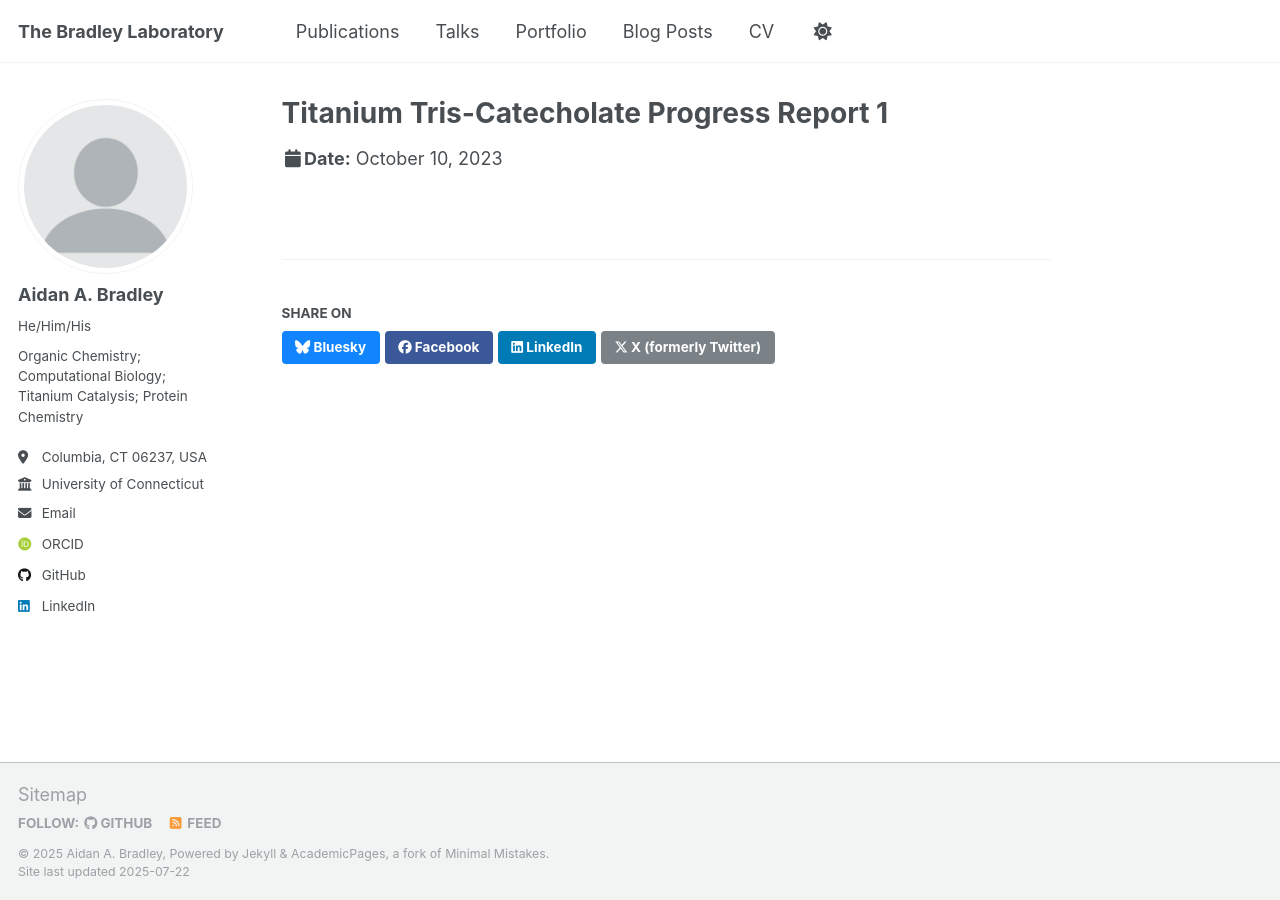
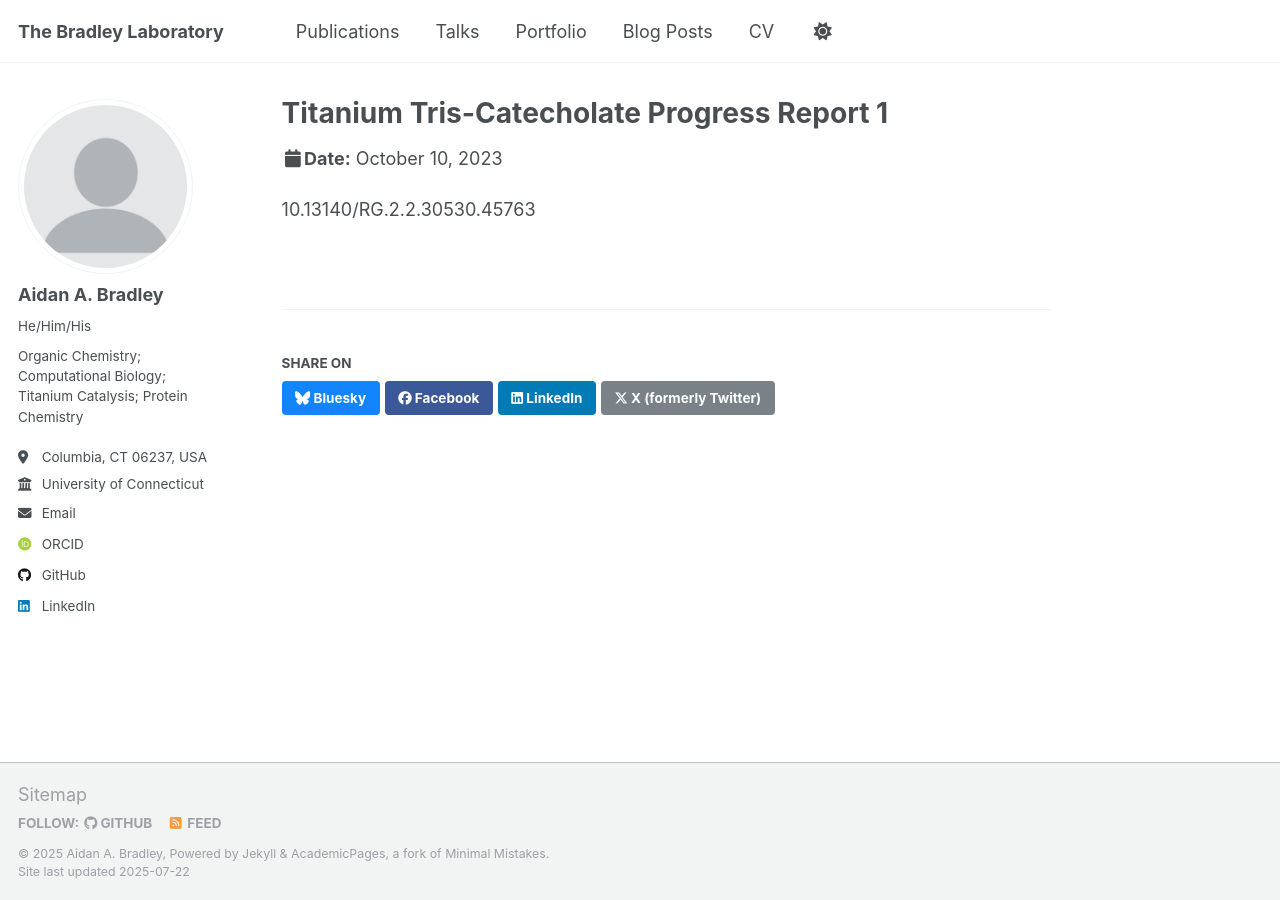
Before and after one commit to aab18011/aab18011.github.io, a Jekyll site: the page built from _talks/2012-03-01-talk-1.md, in a window 1280 px wide. Built offline with Jekyll 4.4.1, drawn with Linux system fonts in a browser that asks for light colours; some web fonts are replaced; a script that is not in the unit is left out.

Commit message:
Update 2012-03-01-talk-1.md

```diff
--- a/_talks/2012-03-01-talk-1.md
+++ b/_talks/2012-03-01-talk-1.md
@@ -7,3 +7,5 @@ venue: "University of Connecticut, Department of Chemistry"
 date: 2023-10-10
 location: "Chemistry Bldg, 55 N Eagleville Rd, Storrs, CT 06269"
 ---
+
+10.13140/RG.2.2.30530.45763
```
